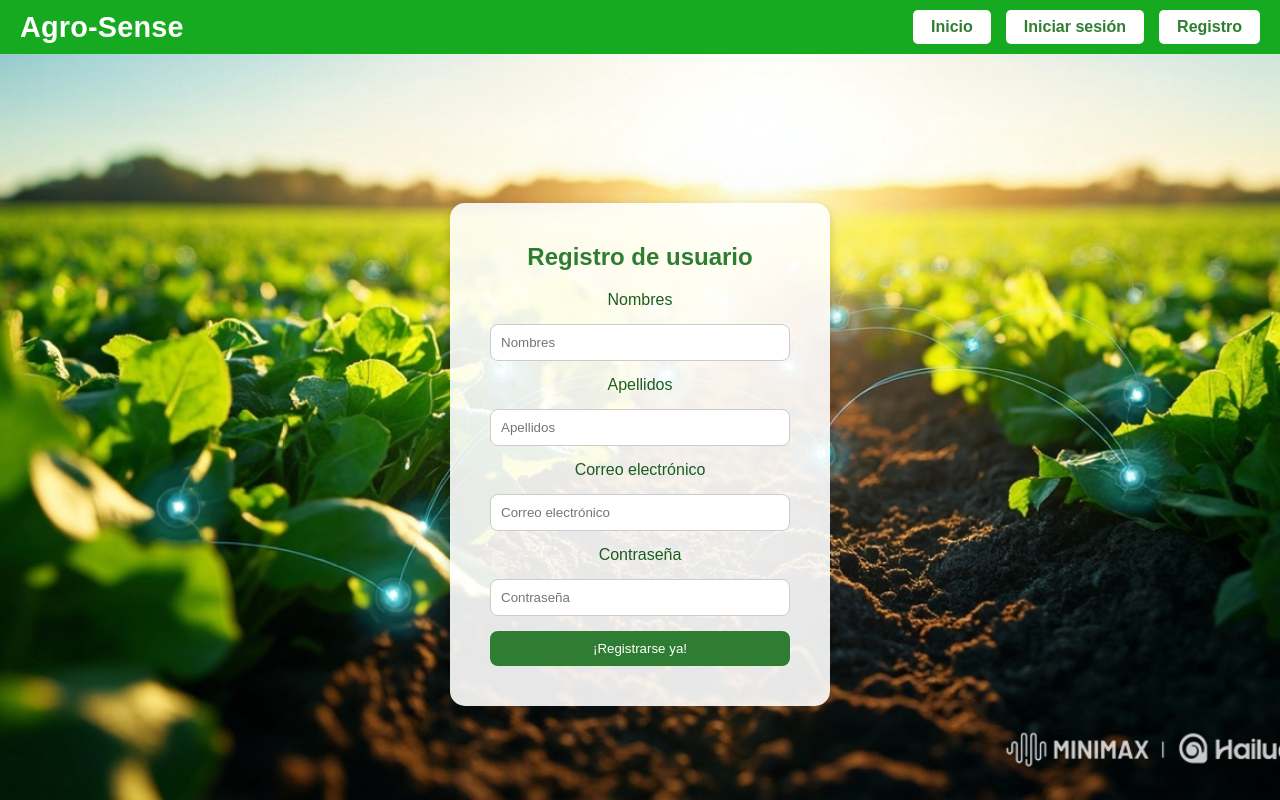
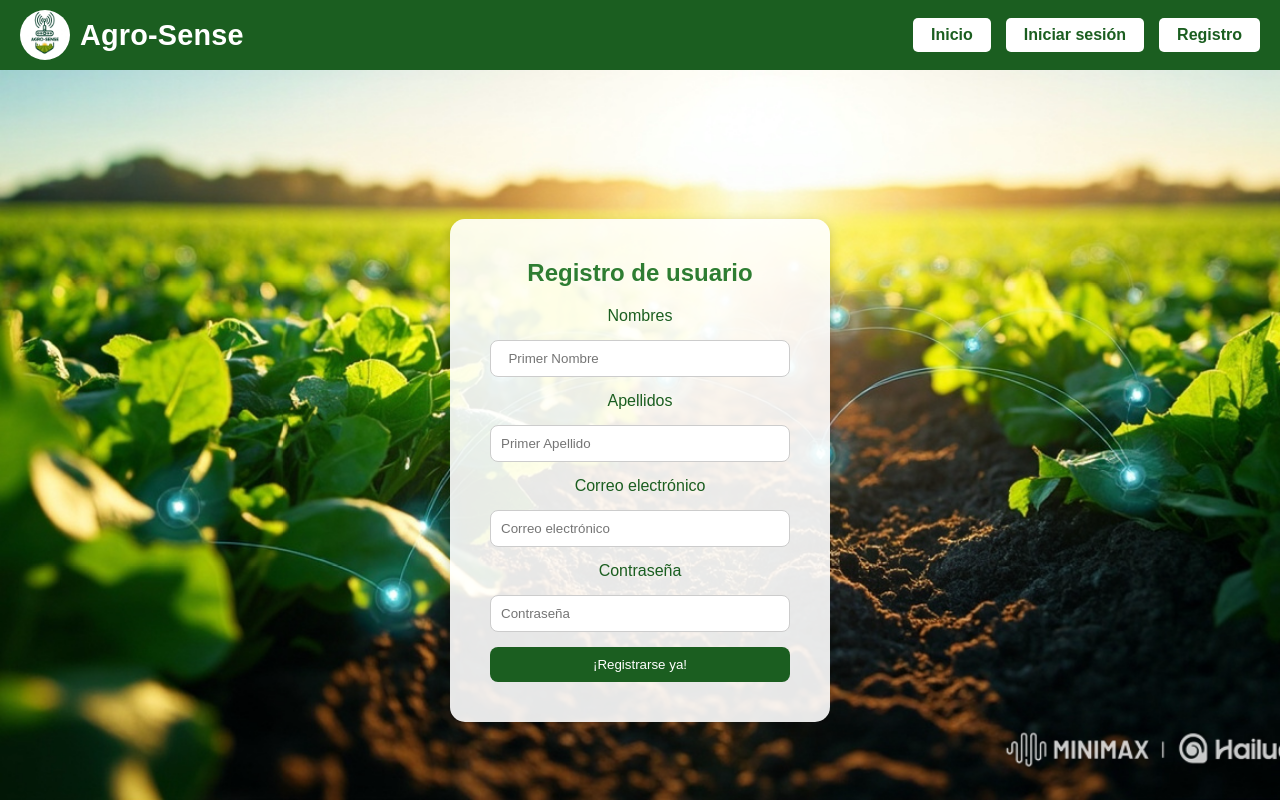
Before and after one commit to nicolasresgra2005/softwaredesarrollo1, a React (Vite) app: page /register in a window 1280 px wide. Built offline with nearby package versions, Linux system fonts and the light colour scheme.

Commit message:
Adicion del Logo

```diff
--- a/src/App.jsx
+++ b/src/App.jsx
@@ -1,6 +1,6 @@
 import { BrowserRouter as Router, Routes, Route } from "react-router-dom";
 import Home from "./pages/Home";
-import Login from "./pages/login";
+import Login from "./pages/Login";
 import Register from "./pages/Register";
 import Header from "./pages/header"; //importación del header
 
--- a/src/pages/Home.css
+++ b/src/pages/Home.css
@@ -17,7 +17,7 @@
 
 .info-section {
   background-color: rgba(254, 254, 254, 0.9);
-  border: 2px solid #4caf50;
+  border: 2px solid #1b5e20;
   border-radius: 12px;
   padding: 1rem 1.5rem;
   width: 550px;
@@ -36,6 +36,6 @@
 }
 
 .highlight {
-  color: #388e3c;
+  color: #1b5e20;
   font-weight: bold;
 }
--- a/src/pages/Login.css
+++ b/src/pages/Login.css
@@ -43,7 +43,7 @@
 }
 
 .login-box button {
-  background-color: #2e7d32;
+  background-color: #1b5e20;
   color: white;
   border: none;
   padding: 10px;
--- a/src/pages/Register.css
+++ b/src/pages/Register.css
@@ -46,7 +46,7 @@
 
 /* Botón */
 .register-box button {
-  background-color: #2e7d32;
+  background-color: #1b5e20;
   color: white;
   border: none;
   padding: 10px;
--- a/src/pages/Register.jsx
+++ b/src/pages/Register.jsx
@@ -8,10 +8,10 @@ function Register() {
         <h2>Registro de usuario</h2>
         <form>
           <label>Nombres</label>
-          <input type="text" placeholder="Nombres" />
+          <input type="text" placeholder="  Primer Nombre" />
 
           <label>Apellidos</label>
-          <input type="text" placeholder="Apellidos" />
+          <input type="text" placeholder="Primer Apellido" />
 
           <label>Correo electrónico</label>
           <input type="email" placeholder="Correo electrónico" />
--- a/src/pages/header.css
+++ b/src/pages/header.css
@@ -2,24 +2,38 @@
   display: flex;
   justify-content: space-between;
   align-items: center;
-  background-color: #16aa20;
+  background-color: #1b5e20;
   color: white;
   padding: 10px 20px;
   box-shadow: 0 2px 6px rgba(0, 0, 0, 0.2);
   width: 100%;
 }
 
+/* Contenedor de logo (imagen + texto) */
+.logo-container {
+  display: flex;
+  align-items: center;
+  gap: 10px;
+}
+
+/* Imagen del logo (usa background-image desde assets) */
+.logo-image {
+  width: 50px;
+  height: 50px;
+  background-image: url("../assets/Logo_A-S.jpg"); /* ← ajusta el nombre */
+  background-size: cover;
+  background-position: center;
+  border-radius: 50%;
+  background-size: contain; /* mantiene la calidad sin deformar */
+  image-rendering: crisp-edges; /* mejora nitidez en imágenes pequeñas */background-size: contain; /* mantiene la calidad sin deformar */
+  image-rendering: crisp-edges; /* mejora nitidez en imágenes pequeñas */
+}
+
 /* Texto del logo */
-.logo {
+.logo-text {
   font-size: 1.8rem;
   font-weight: bold;
   letter-spacing: 0.2px;
-}
-
-/* Palabra destacada (si el logo tiene dos colores) */
-.highlight {
-  color: #2e7d32;
-  font-weight: bold;
 }
 
 /* Contenedor de botones de navegación */
@@ -31,7 +45,7 @@
 /* Botones del header */
 .nav-btn {
   background-color: white;
-  color: #2e7d32;
+  color: #1b5e20;
   border: none;
   border-radius: 5px;
   padding: 8px 18px;
--- a/src/pages/header.jsx
+++ b/src/pages/header.jsx
@@ -5,7 +5,10 @@ import { Link } from "react-router-dom";
 function Header() {
   return (
     <header className="header">
-      <h1 className="logo">Agro-Sense</h1>
+      <div className="logo-container">
+        <div className="logo-image"></div>
+        <h1 className="logo-text">Agro-Sense</h1>
+      </div>
 
       <nav className="nav">
         <Link to="/" className="nav-btn">Inicio</Link>
```
Also changed, not shown: src/assets/Logo_A-S.jpg (added).
